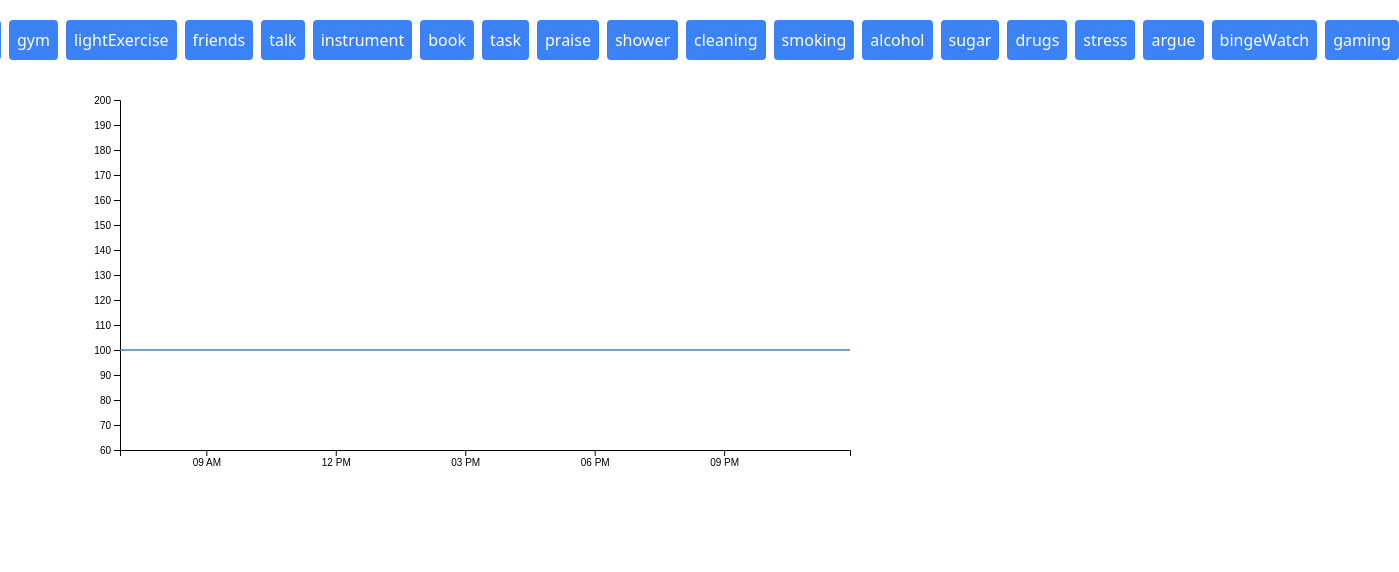
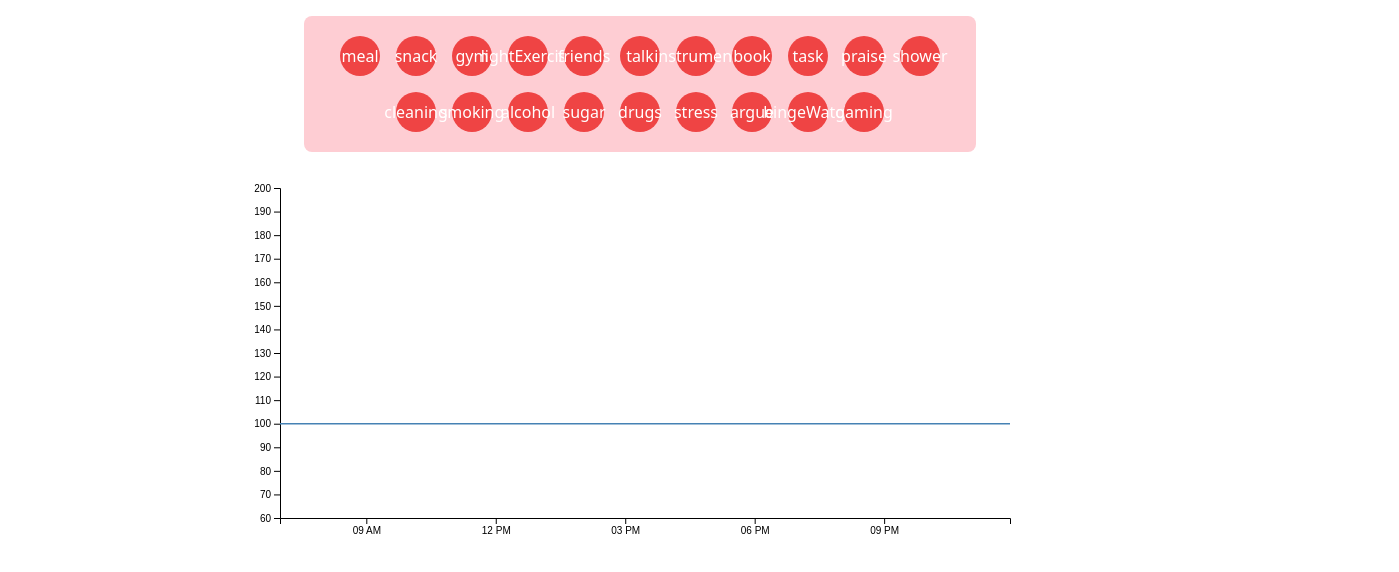
Before and after one commit to TLodosDurak/DopamineChart, a React (Create React App) app: page /chart4 in a window 1280 px wide. Shown: the top 572 px of the page, 1399 px wide, since content can reach past the window. Built offline with nearby package versions, Linux system fonts and the light colour scheme.

Commit message:
slight styling

```diff
--- /dev/null
+++ b/src/v4/ActivityIcon.js
@@ -0,0 +1,31 @@
+import React, { useRef, useEffect } from 'react';
+import * as d3 from 'd3';
+
+const ActivityIcon = ({ label, activity, onDrop }) => {
+  const iconRef = useRef(null);
+
+  useEffect(() => {
+    const drag = d3.drag()
+      .on('end', (event) => {
+        const svg = d3.select('svg');
+        const coords = d3.pointer(event, svg.node());
+        const timeScale = d3.scaleTime()
+          .domain([new Date().setHours(7, 0, 0, 0), new Date().setHours(24, 0, 0, 0)])
+          .range([0, 800]); // Update range based on your chart width
+
+        const dropTime = timeScale.invert(coords[0]);
+        onDrop(activity, dropTime);
+      });
+
+    d3.select(iconRef.current).call(drag);
+  }, [activity, onDrop]);
+
+  return (
+    <div ref={iconRef} className="bg-red-500 text-white text-center justify-center flex w-[40px] h-[40px] p-2 m-2 rounded-full cursor-pointer flex-shrink-0 *
+                                     hover:bg-red-700 hover:shadow-md hover:scale-150 transition-all active:shadow-none active:bg-red-500">
+      {label}
+    </div>
+  );
+};
+
+export default ActivityIcon;
--- a/src/v4/AppV4.js
+++ b/src/v4/AppV4.js
@@ -1,13 +1,13 @@
 import React, { useState, useEffect, useRef } from 'react';
 import * as d3 from 'd3';
-import ActivityButton from '../components/ActivityButton';
+import ActivityIcon from './ActivityIcon';
 
 const baseline = 100;
 const activities = {
   meal: { change: 15, duration: 3 },
   snack: { change: 5, duration: 2 },
   gym: { change: 30, duration: 4 },
-  lightExercise: { change: 10, duration: 30 },
+  lightExercise: { change: 10, duration: 3 },
   friends: { change: 20, duration: 4 },
   talk: { change: 15, duration: 3 },
   instrument: { change: 25, duration: 4 },
@@ -31,17 +31,11 @@ const AppV4 = () => {
   const svgRef = useRef(null);
   const width = 800;
   const height = 400;
-  const margin = { top: 20, right: 30, bottom: 30, left: 40 };
+  const margin = { top: 20, right: 30, bottom: 50, left: 40 };
 
-  const addEvent = (activity) => {
-    const currentTime = new Date();
-    currentTime.setHours(7, 0, 0, 0);
-    const newEvent = { time: new Date(currentTime), activity };
+  const addEvent = (activity, time) => {
+    const newEvent = { time: new Date(time), activity };
     setEvents((prevEvents) => [...prevEvents, newEvent]);
-  };
-
-  const removeEvent = (index) => {
-    setEvents((prevEvents) => prevEvents.filter((_, i) => i !== index));
   };
 
   const calculateDopamineLevels = () => {
@@ -57,8 +51,10 @@ const AppV4 = () => {
       events.forEach(({ time: eventTime, activity }) => {
         const startTime = new Date(eventTime);
         const endTime = new Date(startTime.getTime() + activity.duration * 5 * 60 * 1000);
-        if (time >= startTime && time < endTime) {
-          dopamine += activity.change;
+        if (time >= startTime && time <= endTime) {
+          const t = (time - startTime) / (endTime - startTime);
+          const easedT = d3.easeCubic(t);
+          dopamine += activity.change * easedT;
         }
       });
       data.push({ time, dopamine });
@@ -104,22 +100,39 @@ const AppV4 = () => {
     svg.selectAll('.event')
       .data(events)
       .enter()
-      .append('line')
+      .append('g')
       .attr('class', 'event')
+      .call(g => {
+        g.append('line')
           .attr('x1', d => xScale(d.time))
           .attr('x2', d => xScale(d.time))
           .attr('y1', margin.top)
           .attr('y2', height - margin.bottom)
           .attr('stroke', 'red')
-      .attr('stroke-width', 2)
+          .attr('stroke-width', 2);
+
+        g.append('circle')
+          .attr('cx', d => xScale(d.time))
+          .attr('cy', height - margin.bottom + 20)
+          .attr('r', 15)
+          .attr('fill', 'red')
           .call(d3.drag()
             .on('drag', function (event, d) {
               const newTime = xScale.invert(d3.pointer(event)[0]);
-          d3.select(this).attr('x1', xScale(newTime)).attr('x2', xScale(newTime));
+              d3.select(this).attr('cx', xScale(newTime));
+              d3.select(this.parentNode).select('line').attr('x1', xScale(newTime)).attr('x2', xScale(newTime));
               d.time = newTime;
               setEvents([...events]);
             })
           );
+
+        g.append('text')
+          .attr('x', d => xScale(d.time))
+          .attr('y', height - margin.bottom + 25)
+          .attr('text-anchor', 'middle')
+          .attr('fill', 'white')
+          .text(d => d.activity.label);
+      });
   };
 
   useEffect(() => {
@@ -127,17 +140,20 @@ const AppV4 = () => {
   }, [events]);
 
   return (
-    <div className="container max-w-6xl mx-auto p-4">
-      <div className="flex justify-center mb-4">
+    <div className="container max-w-6xl mx-auto p-4 ">
+        <div className="max-w-2xl mx-auto bg-rose-200 rounded-lg flex justify-center mb-4 p-3 flex-wrap">
             {Object.entries(activities).map(([label, activity]) => (
-          <ActivityButton
+            <ActivityIcon
                 key={label}
                 label={label}
-            onClick={() => addEvent(activity)}
+                activity={activity}
+                onDrop={addEvent}
             />
             ))}
         </div>
+        <div className="flex justify-center">
             <svg ref={svgRef} width={width} height={height}></svg>
+        </div>
     </div>
   );
 };
```
Lines whose indentation alone changed are shown as unchanged.
